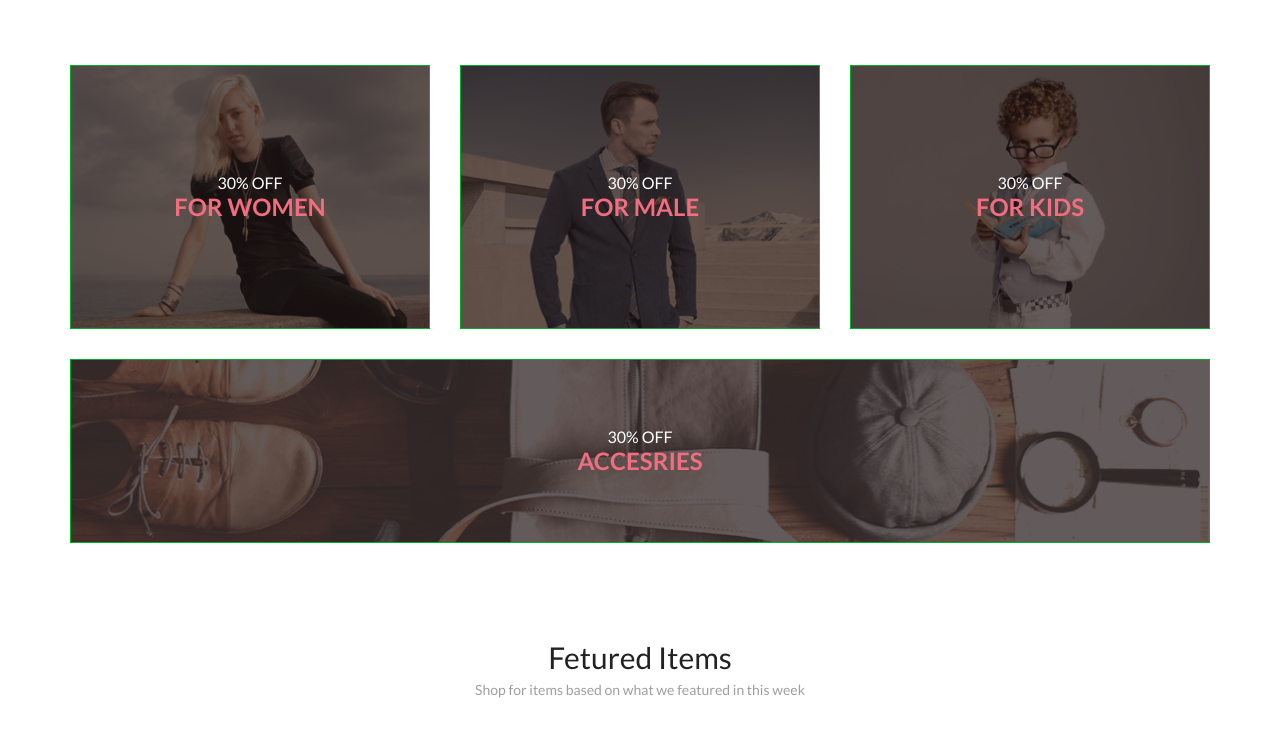
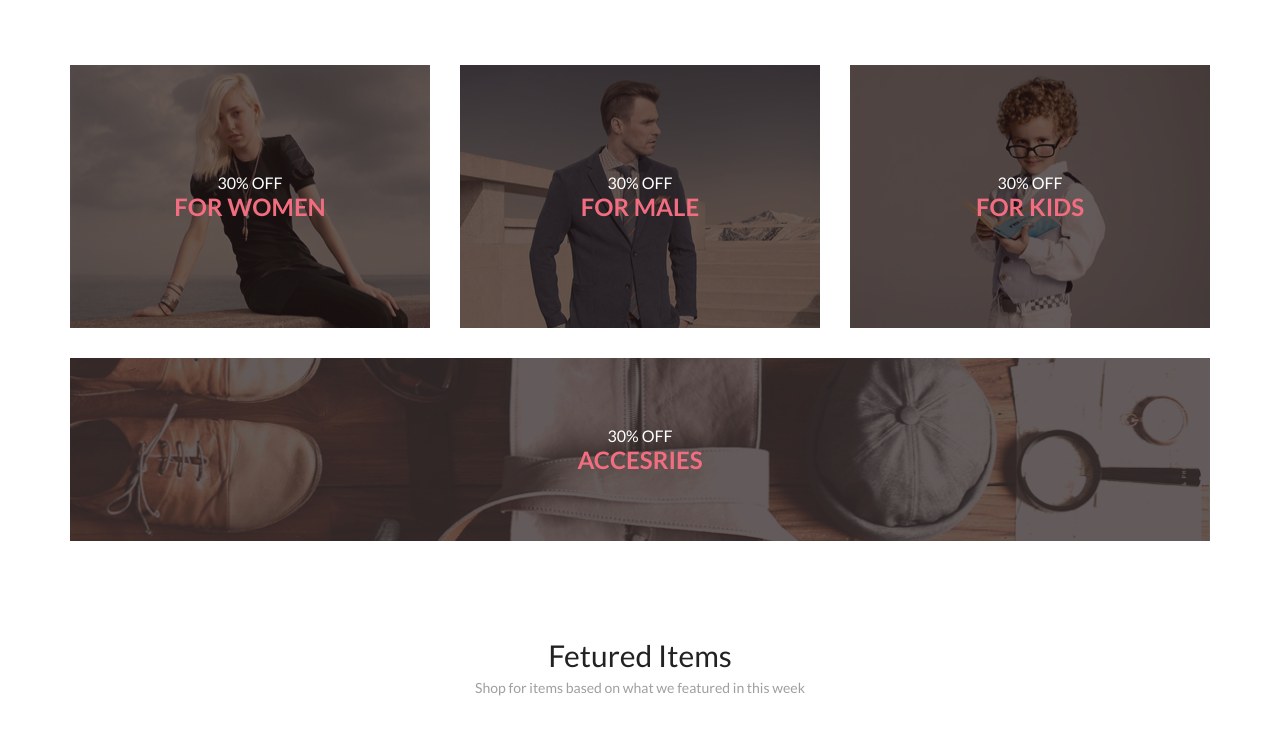
Before and after one commit to AntonArlate/lesson_web_verstka, a plain HTML site: page site3_adaptive/index.html in a window 1280 px wide. Shown: the part 778-1512 px from the top of the page. Drawn offline with Linux system fonts and the light colour scheme.

Commit message:
fix - delete border; bottom indent

```diff
--- a/site3_adaptive/index.html
+++ b/site3_adaptive/index.html
@@ -58,7 +58,7 @@
     <div class="other center">
         <!-- В макете явно вырисовываеся сетка 3*2 с фиксированным отступом. Пробую реализовать её -->
         <!-- контент состоит из самой картинки, затемняющей заливки и текста -->
-        <div class="other_item border">
+        <div class="other_item ">
             <img src="./img/for_women.png" alt="for_women" class="other_img">
             <div class="other_img_filling"></div>
             <div class="other_content">
@@ -66,7 +66,7 @@
                 <h3>FOR WOMEN</h3>
             </div>
         </div>
-        <div class="other_item border">
+        <div class="other_item ">
             <img src="./img/for_men.png" alt="for_men" class="other_img">
             <div class="other_img_filling"></div>
             <div class="other_content">
@@ -74,7 +74,7 @@
                 <h3>FOR MALE</h3>
             </div>
         </div>
-        <div class="other_item border">
+        <div class="other_item ">
             <img src="./img/for_kids.png" alt="for_kids" class="other_img">
             <div class="other_img_filling"></div>
             <div class="other_content">
@@ -82,7 +82,7 @@
                 <h3>FOR KIDS</h3>
             </div>
         </div>
-        <div class="other_item other_big_item border">
+        <div class="other_item other_big_item ">
             <img src="./img/accesories.png" alt="accesories" class="other_img">
             <div class="other_img_filling"></div>
             <div class="other_content">
--- a/site3_adaptive/style.css
+++ b/site3_adaptive/style.css
@@ -519,10 +519,8 @@ Commit: e9cda63a4436b9aa03647472e0b59f67cac95858
 
     /* PRODUCTS */
     .products {
-        margin: 64px 8px 55.5px 8px;
+        margin: 64px 8px 85.5px 8px;
     }
-
-
 
     .product_cards {
         margin-top: 64.7px;
```
